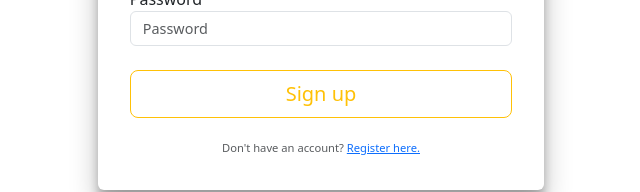
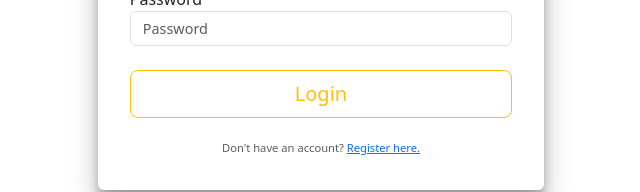
Before and after one commit to cd-mario/final-req-login-form, a React (Vite) app in the folder final-project/: page /login in a window 1280 px wide. Shown: the part 290-482 px from the top of the page, without its empty margins (319-959 px from the left). Built offline with nearby package versions, Linux system fonts and the light colour scheme.

Commit message:
modified sign up btn to login btn for login page

```diff
--- a/final-project/src/components/Login.jsx
+++ b/final-project/src/components/Login.jsx
@@ -26,7 +26,7 @@ const Login = () => {
             <label for="exampleInputPassword1" class="lead fs-6">Password</label>
             <input type="password" class="form-control" id="exampleInputPassword1" placeholder="Password" value={data.password} onChange={(e) => setData({...data, password: e.target.value})}/>
         </div>
-        <button className="btn-block" type="submit" class="btn btn-outline-warning btn-lg w-100 mb-3">Sign up</button>
+        <button className="btn-block" type="submit" class="btn btn-outline-warning btn-lg w-100 mb-3">Login</button>
         <div className="text-center">
         <small id="emailHelp" class="form-text">Don't have an account?  <Link to="/">Register here.</Link> </small>
         </div>
```
